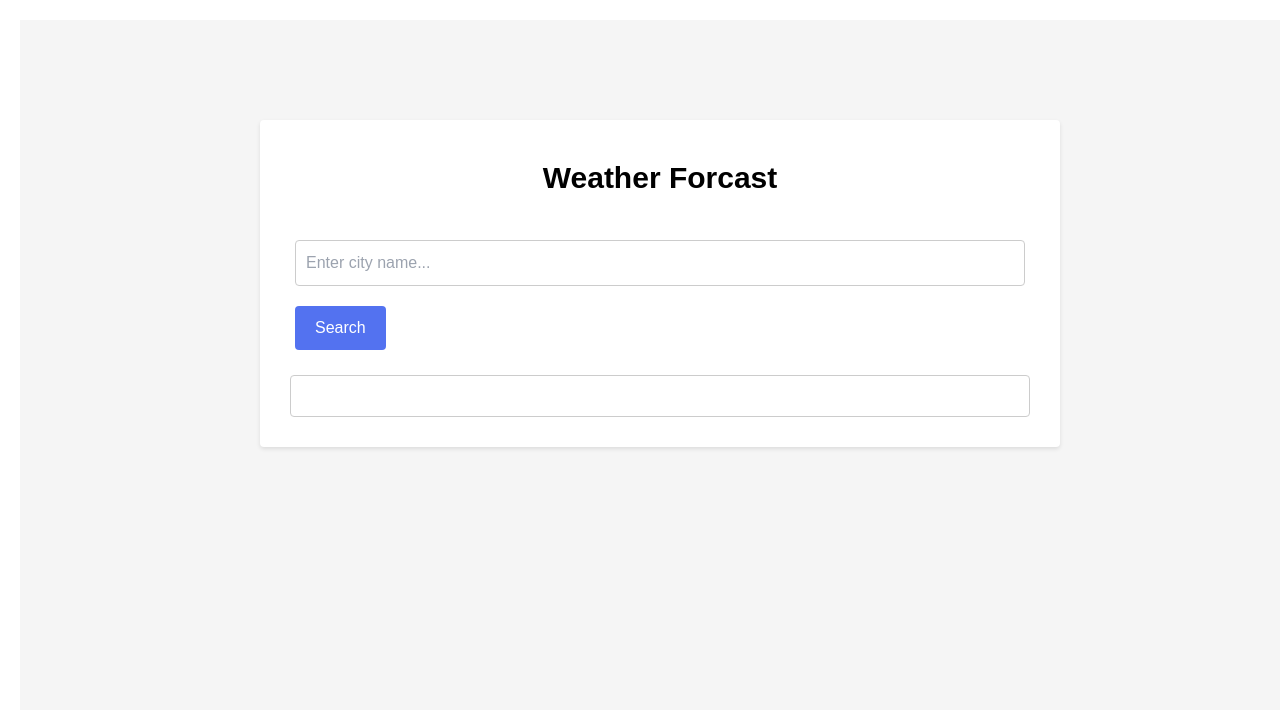
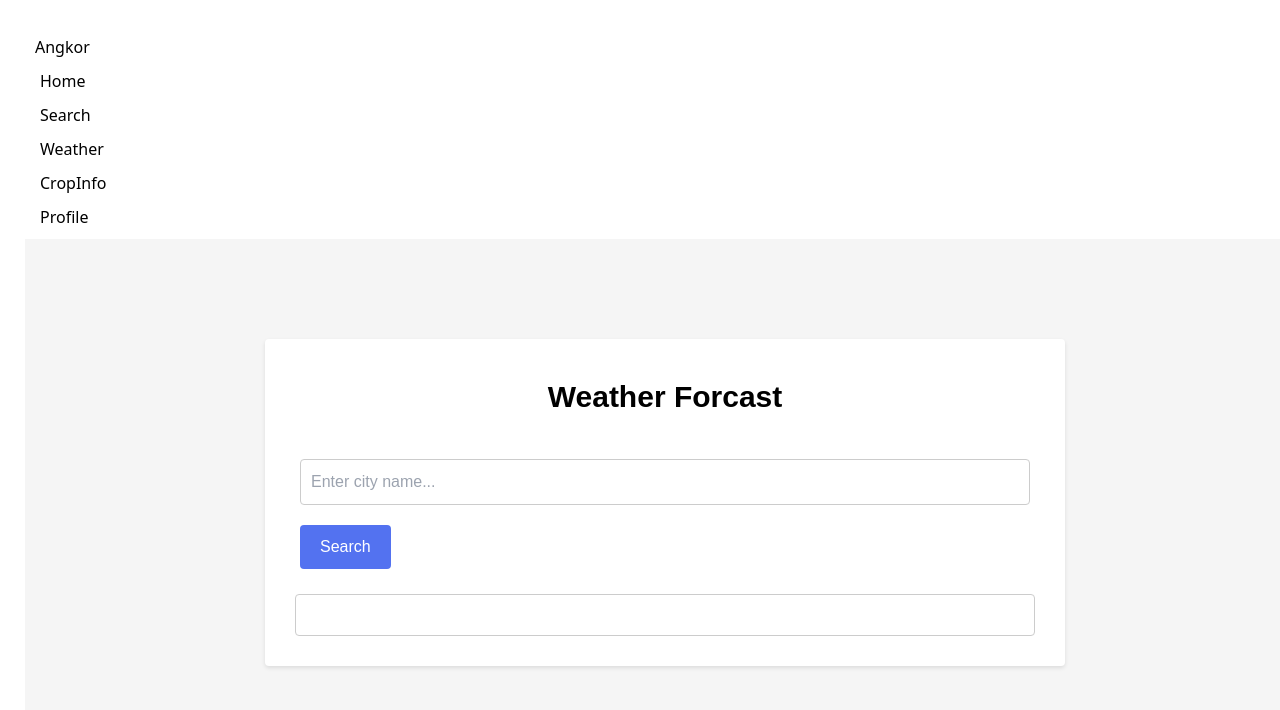
Before and after one commit to rshakash/angkor, a React (Vite) app: page /farmer/weather in a window 1280 px wide. Shown: the top 710 px of the page. Built offline with nearby package versions, Linux system fonts and the light colour scheme.

Commit message:
Add navbar component

```diff
--- /dev/null
+++ b/src/roles/farmers/Components/Navbar.jsx
@@ -0,0 +1,18 @@
+import './navbar.css'
+
+const Navbar = () => {
+  return (
+    <nav className="navbar">
+        <h1>Angkor</h1>
+        <ul>
+            <li><a href="/farmer">Home</a></li>
+            <li><a href="/farmer/search">Search</a></li>
+            <li><a href="/farmer/weather">Weather</a></li>
+            <li><a href="/farmer/cropinfo">CropInfo</a></li>
+            <li><a href="/farmer/profile">Profile</a></li>
+        </ul>
+    </nav>
+  )
+}
+
+export default Navbar
--- a/src/roles/farmers/pages/CropInfo.jsx
+++ b/src/roles/farmers/pages/CropInfo.jsx
@@ -1,8 +1,13 @@
-import React from 'react'
+import Navbar from '../Components/Navbar'
 
 const CropInfo = () => {
   return (
-    <div>CropInfo</div>
+    <div>
+      <Navbar />
+      <div>
+        CropInfo
+      </div>
+    </div>
   )
 }
 
--- a/src/roles/farmers/pages/Farmer.jsx
+++ b/src/roles/farmers/pages/Farmer.jsx
@@ -1,19 +1,16 @@
-import React from 'react'
-import { Link } from 'react-router-dom'
+import Navbar from '../Components/Navbar'
 
 const Farmer = () => {
   return (
     <div>
+      <Navbar />
+      <div>
         <h1>Farmer</h1>
         <p>Lorem ipsum dolor sit amet consectetur adipisicing elit. Corrupti saepe explicabo odio dignissimos impedit obcaecati ullam dolores cum officia accusamus, animi quis maxime, itaque sint tenetur voluptate maiores. Eius, dignissimos!</p>
         <p>Lorem ipsum dolor sit, amet consectetur adipisicing elit. Laudantium amet nisi vitae quae distinctio fugiat ex unde vel assumenda nobis eligendi quos, iste officiis eum commodi similique sed excepturi ipsam?</p>
-        <Link to="/farmer/weather">Weather</Link>
-        <Link to="/farmer/cropInfo">Crop Info</Link>
-        <Link to="/farmer/messages">Messages</Link>
-        <Link to="/farmer/search">Search</Link>
-        <Link to="/farmer/profile">Profile</Link>
-        <Link to="/farmer/cropinfo">CropInfo</Link>
-        <a href='https://angkor-backend.onrender.com/logout'>Logout</a>
+
+        {/* <a href='https://angkor-backend.onrender.com/logout'>Logout</a> */}
+    </div>
     </div>
   )
 }
--- a/src/roles/farmers/pages/History.jsx
+++ b/src/roles/farmers/pages/History.jsx
@@ -1,8 +1,13 @@
-import React from 'react'
+import Navbar from '../Components/Navbar'
 
 const History = () => {
   return (
-    <div>History</div>
+    <div>
+      <Navbar />
+      <div>
+        History
+      </div>
+    </div>
   )
 }
 
--- a/src/roles/farmers/pages/Messagesf.jsx
+++ b/src/roles/farmers/pages/Messagesf.jsx
@@ -1,8 +1,13 @@
-import React from 'react'
+import Navbar from '../Components/Navbar'
 
 const Messagesf = () => {
   return (
-    <div>Messagesf</div>
+    <div>
+      <Navbar />
+      <div>
+        Messagesf
+      </div>
+    </div>
   )
 }
 
--- a/src/roles/farmers/pages/Profilef.jsx
+++ b/src/roles/farmers/pages/Profilef.jsx
@@ -1,8 +1,11 @@
 import React from 'react'
 import './farmerprofile.css'
+import Navbar from '../Components/Navbar'
 const Profilef = () => {
   return (
-    <div className="allcnt">
+    <div>
+        <Navbar />
+        <div className="allcnt">
 
     <div>
     <div className="containerprofile mx-auto ">
@@ -60,6 +63,7 @@ const Profilef = () => {
     </div>
     </div>
     </div>
+    </div>
   )
 }
 
--- a/src/roles/farmers/pages/Searchf.jsx
+++ b/src/roles/farmers/pages/Searchf.jsx
@@ -1,8 +1,13 @@
-import React from 'react'
+import Navbar from '../Components/Navbar'
 
 const Searchf = () => {
   return (
-    <div>Searchf</div>
+    <div>
+      <Navbar />
+      <div>
+        Searchf
+      </div>
+    </div>
   )
 }
 
--- a/src/roles/farmers/pages/Weather.jsx
+++ b/src/roles/farmers/pages/Weather.jsx
@@ -2,6 +2,7 @@ import { useState } from 'react'
 import axios from "axios"
 import WeatherData from '../Components/WeatherData'
 import './weather.css'
+import Navbar from '../Components/Navbar'
 
 const Weather = () => {
 
@@ -23,7 +24,9 @@ const Weather = () => {
   }
 
   return (
-    <div className='weather-body'>
+    <div>
+      <Navbar />
+      <div className='weather-body'>
       <div className="weather-container">
 		<h1>Weather Forcast</h1>
     <form id="weather-form" onSubmit={handleClick}>
@@ -36,6 +39,7 @@ const Weather = () => {
 
   </div>
     </div>
+    </div>
   )
 }
 
```
Also changed, not shown: src/roles/farmers/Components/navbar.css (added).
